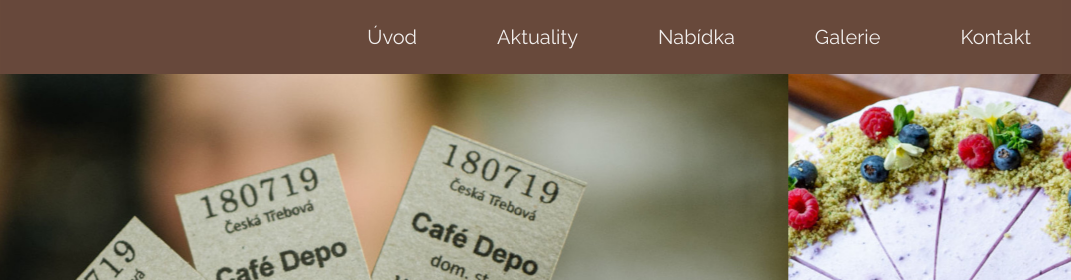
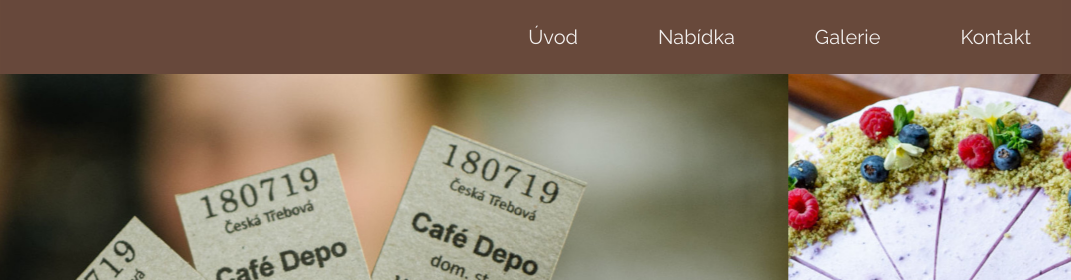
Before and after one commit to VHekrlova/Cafe-Depo, an Eleventy site: page index.html in a window 1280 px wide. Shown: the top 280 px of the page, 209-1280 px from the left. Built offline with nearby package versions, Linux system fonts and the light colour scheme; Eleventy itself is replaced by a stand-in of ours; files that its build step writes are made by us from their sources.

Commit message:
aktuality (skryto)

```diff
--- a/_includes/template.njk
+++ b/_includes/template.njk
@@ -43,7 +43,7 @@
         <div class="menu">
             <ul class="menu__list">
                 <li class="menu__item {{ "menu__item--active" if page.fileSlug == ""}}"><a class="menu__link" href="/">Úvod</a></li>
-                <li class="menu__item {{ "menu__item--active" if page.fileSlug == "aktuality"}}"><a class="menu__link" href="/aktuality/">Aktuality</a></li>
+                <!--<li class="menu__item {{ "menu__item--active" if page.fileSlug == "aktuality"}}"><a class="menu__link" href="/aktuality/">Aktuality</a></li>-->
                 <li class="menu__item {{ "menu__item--active" if page.fileSlug == "nabidka"}}"><a class="menu__link" href="/nabidka/">Nabídka</a></li>
                 <li class="menu__item {{ "menu__item--active" if page.fileSlug == "galerie" or page.fileSlug == "kavarna" or page.fileSlug == "zakusky" or page.fileSlug == "chlebicky"}}"><a class="menu__link" href="/galerie/">Galerie</a></li>
                 <li class="menu__item {{ "menu__item--active" if page.fileSlug == "kontakt"}}"><a class="menu__link" href="/kontakt/">Kontakt</a></li>
```
